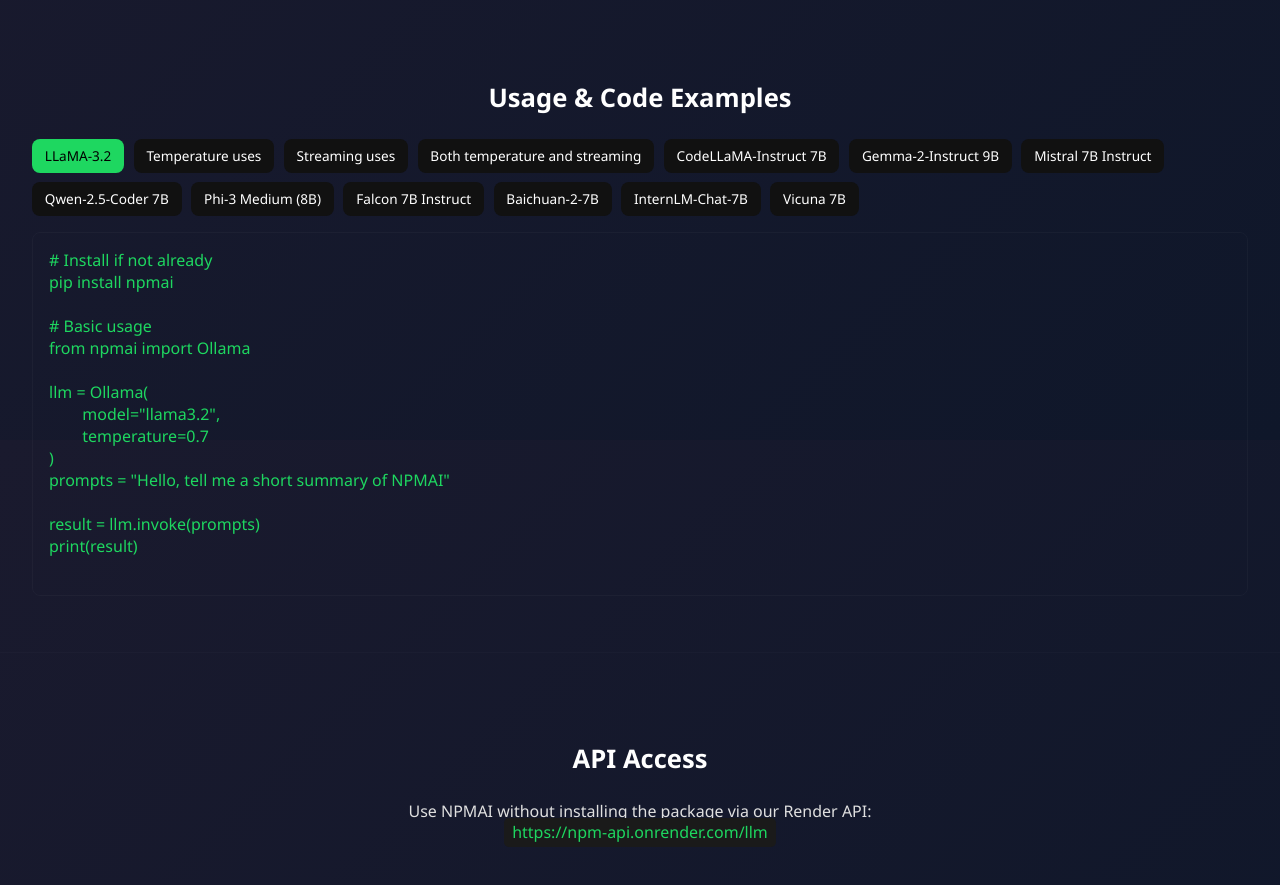
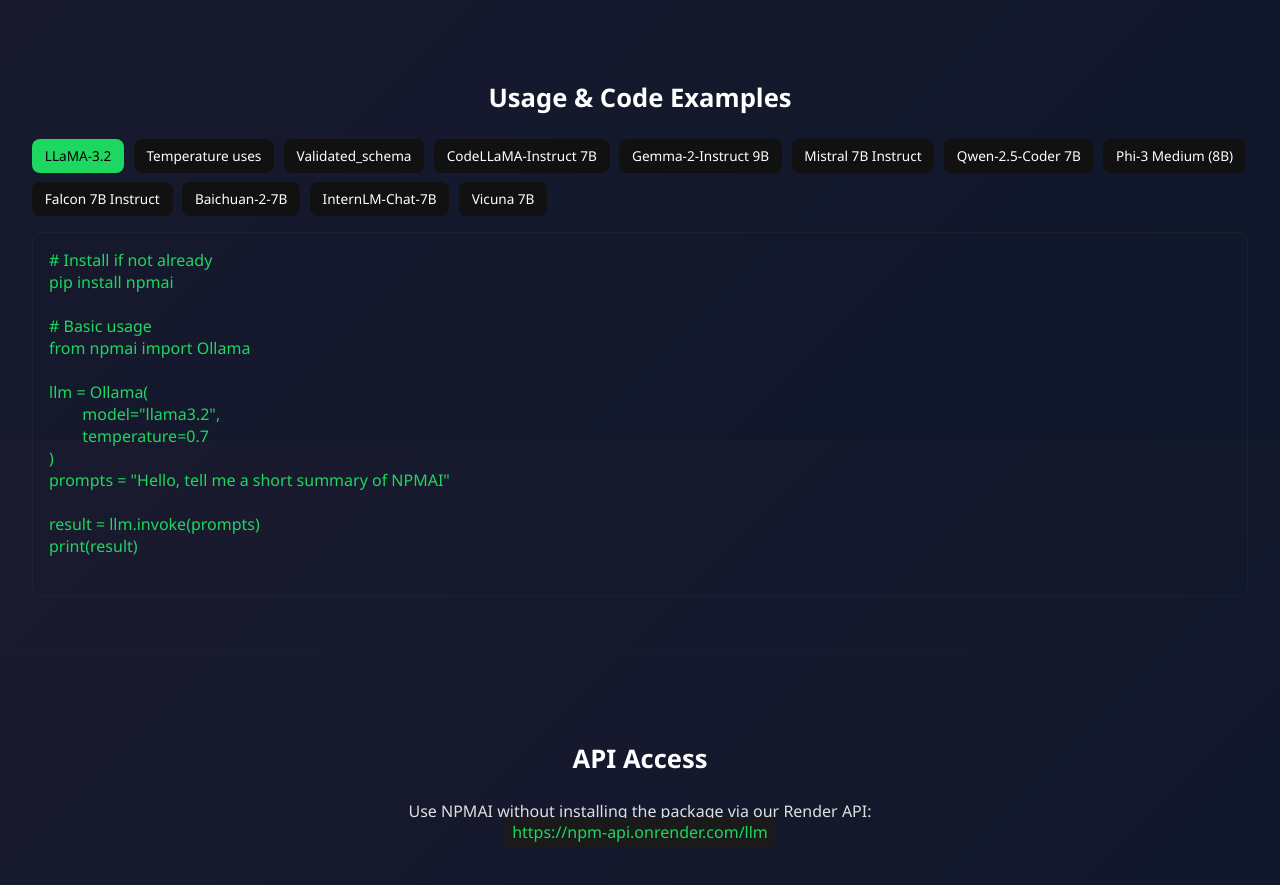
Before and after one commit to sonuramashishnpm/npmai-web, a plain HTML site: page templates/index.html in a window 1280 px wide. Shown: the part 1160-2045 px from the top of the page. Drawn offline with Linux system fonts and the light colour scheme.

Commit message:
Update index.html

```diff
--- a/templates/index.html
+++ b/templates/index.html
@@ -264,8 +264,7 @@
     <div class="code-tabs" role="tablist" aria-label="Code examples">
       <button class="active" type="button">LLaMA-3.2</button>
       <button type="button">Temperature uses</button>
-      <button type="button">Streaming uses</button>
-      <button type="button">Both temperature and streaming</button>
+      <button type="button">Validated_schema</button>
       <button type="button">CodeLLaMA-Instruct 7B</button>
       <button type="button">Gemma-2-Instruct 9B</button>
       <button type="button">Mistral 7B Instruct</button>
```
